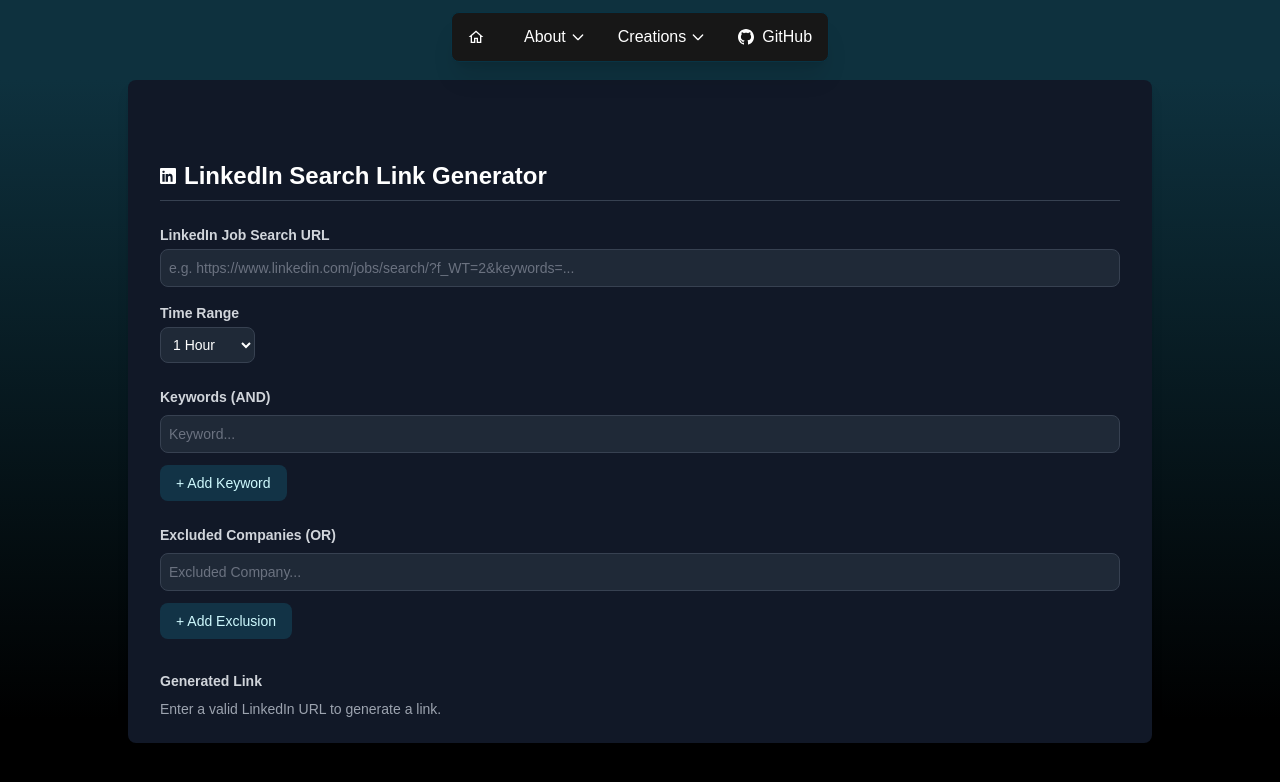
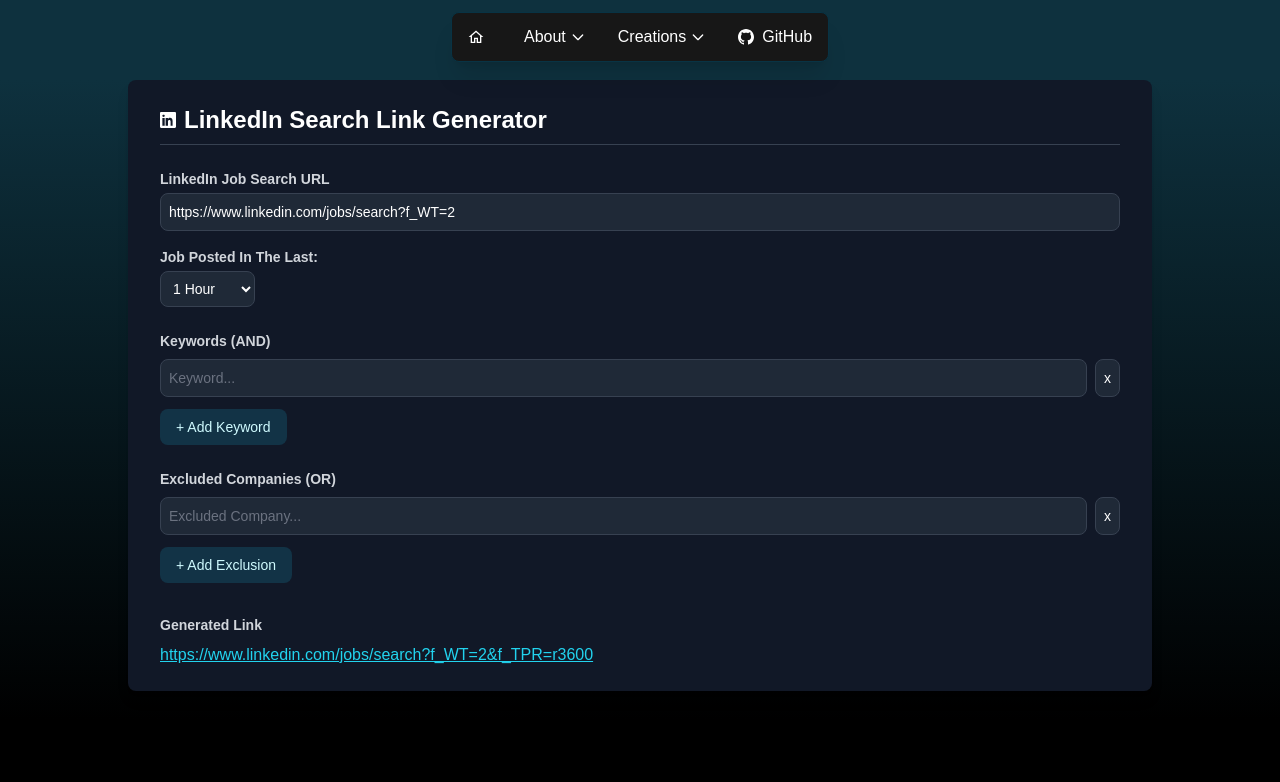
Before and after one commit to NikS-44/personal-portfolio, a Next.js app: page /projects/linkedin in a window 1280 px wide. Shown: the top 782 px of the page. Built offline with nearby package versions, Linux system fonts and the light colour scheme.

Commit message:
feat: add deletion and auto input creation

```diff
--- a/app/projects/linkedin/page.tsx
+++ b/app/projects/linkedin/page.tsx
@@ -5,7 +5,7 @@ import LinkedInIcon from "@/app/components/icons/LinkedInIcon";
 
 export default function LinkedInGenerator() {
   const [inputURL, setInputURL] = useState("");
-  const [selectedTime, setSelectedTime] = useState("3600"); // default to 1 hour
+  const [selectedTime, setSelectedTime] = useState("3600");
   const [keywords, setKeywords] = useState<string[]>([]);
   const [exclusions, setExclusions] = useState<string[]>([]);
   const [finalURL, setFinalURL] = useState("");
@@ -19,7 +19,12 @@ export default function LinkedInGenerator() {
       const savedKeywords = localStorage.getItem("lg_keywords");
       const savedExclusions = localStorage.getItem("lg_exclusions");
 
-      if (savedURL) setInputURL(savedURL);
+      if (savedURL) {
+        setInputURL(savedURL);
+      } else {
+        setInputURL("https://www.linkedin.com/jobs/search?f_WT=2");
+      }
+
       if (savedTime) setSelectedTime(savedTime);
 
       if (savedKeywords) {
@@ -69,12 +74,54 @@ export default function LinkedInGenerator() {
     setExclusions(newExclusions);
   };
 
+  const removeKeyword = (idx: number) => {
+    setKeywords((prev) => prev.filter((_, i) => i !== idx));
+  };
+
+  const removeExclusion = (idx: number) => {
+    setExclusions((prev) => prev.filter((_, i) => i !== idx));
+  };
+
+  const handleKeywordKeyDown = (e: React.KeyboardEvent<HTMLInputElement>, idx: number) => {
+    if (e.key === "Enter") {
+      e.preventDefault();
+      if (keywords[idx].trim() !== "" && idx === keywords.length - 1) {
+        addKeyword();
+      }
+    }
+  };
+
+  const handleExclusionKeyDown = (e: React.KeyboardEvent<HTMLInputElement>, idx: number) => {
+    if (e.key === "Enter") {
+      e.preventDefault();
+      if (exclusions[idx].trim() !== "" && idx === exclusions.length - 1) {
+        addExclusion();
+      }
+    }
+  };
+
   const addKeyword = () => {
-    setKeywords([...keywords, ""]);
+    setKeywords((prev) => {
+      const next = [...prev, ""];
+      setTimeout(() => {
+        const fields = document.querySelectorAll("[data-keyword-input]");
+        const newField = fields[fields.length - 1] as HTMLInputElement;
+        newField?.focus();
+      }, 0);
+      return next;
+    });
   };
 
   const addExclusion = () => {
-    setExclusions([...exclusions, ""]);
+    setExclusions((prev) => {
+      const next = [...prev, ""];
+      setTimeout(() => {
+        const fields = document.querySelectorAll("[data-exclusion-input]");
+        const newField = fields[fields.length - 1] as HTMLInputElement;
+        newField?.focus();
+      }, 0);
+      return next;
+    });
   };
 
   const generateLink = () => {
@@ -82,19 +129,15 @@ export default function LinkedInGenerator() {
       setFinalURL("");
       return;
     }
-
     let parsedURL: URL;
     try {
       parsedURL = new URL(inputURL);
-    } catch (err) {
+    } catch {
       setFinalURL("");
-      console.log(err);
       return;
     }
-
     const validKeywords = keywords.map((k) => k.trim()).filter(Boolean);
     const validExclusions = exclusions.map((e) => e.trim()).filter(Boolean);
-
     let keywordString = "";
     if (validKeywords.length > 0) {
       keywordString = validKeywords.join(" AND ");
@@ -105,20 +148,18 @@ export default function LinkedInGenerator() {
       }
       keywordString += `NOT (${validExclusions.join(" OR ")})`;
     }
-
     if (keywordString) {
       parsedURL.searchParams.set("keywords", keywordString);
     } else {
       parsedURL.searchParams.delete("keywords");
     }
-
     parsedURL.searchParams.set("f_TPR", "r" + selectedTime);
-
     setFinalURL(parsedURL.toString());
   };
 
   return (
-    <div className="mx-4 mt-20 max-w-screen-lg rounded-lg bg-gray-900 px-4 py-6 shadow-lg sm:px-8 lg:mx-auto">
+    <div>
+      <div className="mx-4 max-w-screen-lg rounded-lg bg-gray-900 px-4 py-6 shadow-lg sm:px-8 lg:mx-auto">
         <h2 className="border-b border-gray-700 pb-2 text-2xl font-semibold text-white">
           <div className="inline-flex items-center gap-2">
             <LinkedInIcon />
@@ -132,7 +173,7 @@ export default function LinkedInGenerator() {
           <input
             id="linkedinUrl"
             type="text"
-          placeholder="e.g. https://www.linkedin.com/jobs/search/?f_WT=2&keywords=..."
+            placeholder="e.g. https://www.linkedin.com/jobs/search?f_WT=2..."
             value={inputURL}
             onChange={handleURLChange}
             className="w-full rounded-lg border border-gray-700 bg-gray-800 p-2 text-sm text-white placeholder-gray-500 focus:outline-none focus:ring-1 focus:ring-cyan-600"
@@ -140,7 +181,7 @@ export default function LinkedInGenerator() {
         </div>
         <div className="mt-4">
           <label htmlFor="timeSelect" className="mb-1 block text-sm font-semibold text-gray-300">
-          Time Range
+            Job Posted In The Last:
           </label>
           <select
             id="timeSelect"
@@ -154,19 +195,29 @@ export default function LinkedInGenerator() {
             <option value="86400">24 Hours</option>
             <option value="259200">3 Days</option>
             <option value="432000">5 Days</option>
+            <option value="604800">1 Week</option>
           </select>
         </div>
         <div className="mt-6">
           <h3 className="mb-2 text-sm font-semibold text-gray-300">Keywords (AND)</h3>
           {keywords.map((value, idx) => (
+            <div key={`keyword-${idx}`} className="mb-2 flex items-center">
               <input
-            key={`keyword-${idx}`}
                 type="text"
+                data-keyword-input
                 placeholder="Keyword..."
                 value={value}
                 onChange={(e) => handleKeywordChange(e, idx)}
-            className="mb-2 block w-full rounded-lg border border-gray-700 bg-gray-800 p-2 text-sm text-white placeholder-gray-500 focus:outline-none focus:ring-1 focus:ring-cyan-600"
+                onKeyDown={(e) => handleKeywordKeyDown(e, idx)}
+                className="flex-1 rounded-lg border border-gray-700 bg-gray-800 p-2 text-sm text-white placeholder-gray-500 focus:outline-none focus:ring-1 focus:ring-cyan-600"
               />
+              <button
+                onClick={() => removeKeyword(idx)}
+                className="ml-2 rounded-lg border border-gray-700 bg-gray-800 p-2 text-sm text-white placeholder-gray-500 hover:bg-gray-700"
+              >
+                x
+              </button>
+            </div>
           ))}
           <button
             onClick={addKeyword}
@@ -178,14 +229,23 @@ export default function LinkedInGenerator() {
         <div className="mt-6">
           <h3 className="mb-2 text-sm font-semibold text-gray-300">Excluded Companies (OR)</h3>
           {exclusions.map((value, idx) => (
+            <div key={`exclusion-${idx}`} className="mb-2 flex items-center">
               <input
-            key={`exclusion-${idx}`}
                 type="text"
+                data-exclusion-input
                 placeholder="Excluded Company..."
                 value={value}
                 onChange={(e) => handleExclusionChange(e, idx)}
-            className="mb-2 block w-full rounded-lg border border-gray-700 bg-gray-800 p-2 text-sm text-white placeholder-gray-500 focus:outline-none focus:ring-1 focus:ring-cyan-600"
+                onKeyDown={(e) => handleExclusionKeyDown(e, idx)}
+                className="flex-1 rounded-lg border border-gray-700 bg-gray-800 p-2 text-sm text-white placeholder-gray-500 focus:outline-none focus:ring-1 focus:ring-cyan-600"
               />
+              <button
+                onClick={() => removeExclusion(idx)}
+                className="ml-2 rounded-lg border border-gray-700 bg-gray-800 p-2 text-sm text-white placeholder-gray-500 hover:bg-gray-700"
+              >
+                x
+              </button>
+            </div>
           ))}
           <button
             onClick={addExclusion}
@@ -197,7 +257,12 @@ export default function LinkedInGenerator() {
         <div className="mt-8">
           <h4 className="mb-2 text-sm font-semibold text-gray-300">Generated Link</h4>
           {finalURL ? (
-          <a href={finalURL} target="_blank" rel="noopener noreferrer" className="break-words text-cyan-400 underline">
+            <a
+              href={finalURL}
+              target="_blank"
+              rel="noopener noreferrer"
+              className="break-words text-cyan-400 underline"
+            >
               {finalURL}
             </a>
           ) : (
@@ -205,5 +270,6 @@ export default function LinkedInGenerator() {
           )}
         </div>
       </div>
+    </div>
   );
 }
```
Lines whose indentation alone changed are shown as unchanged.
